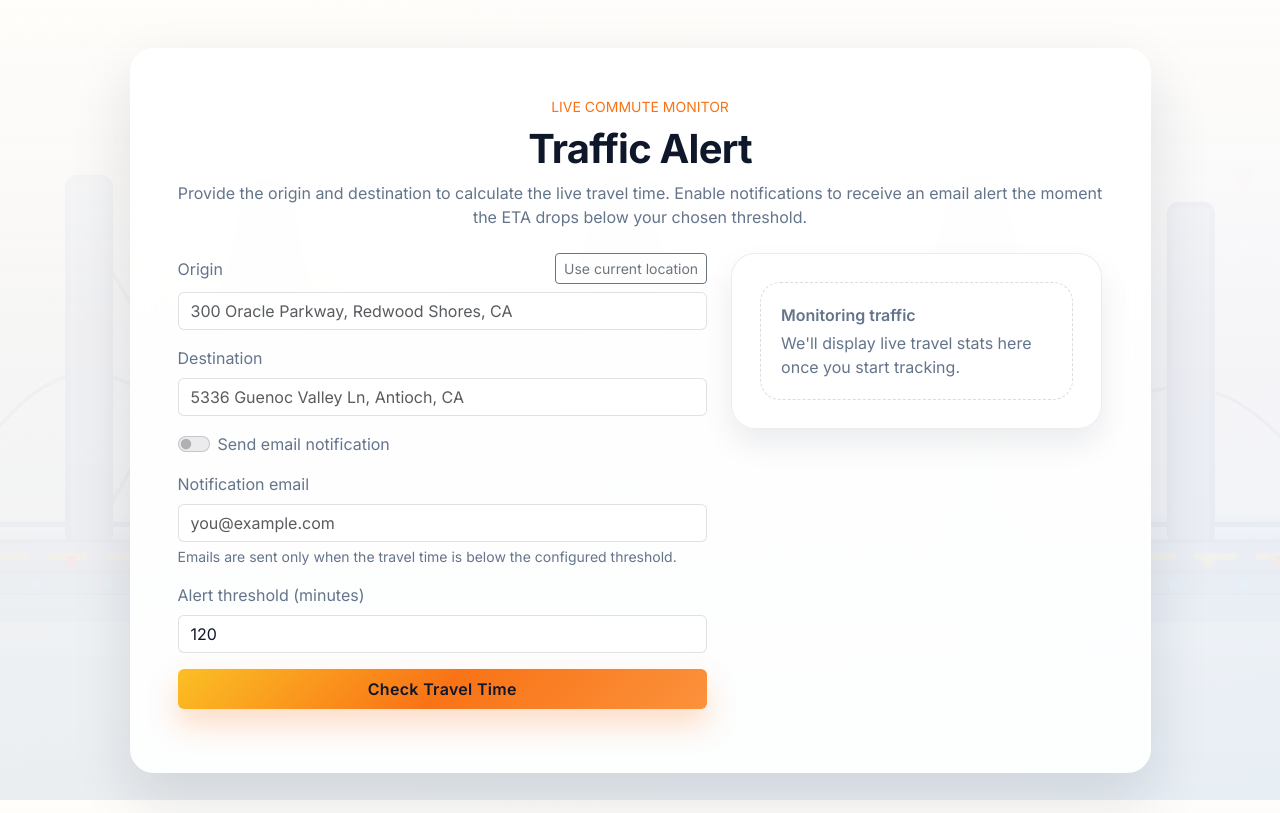
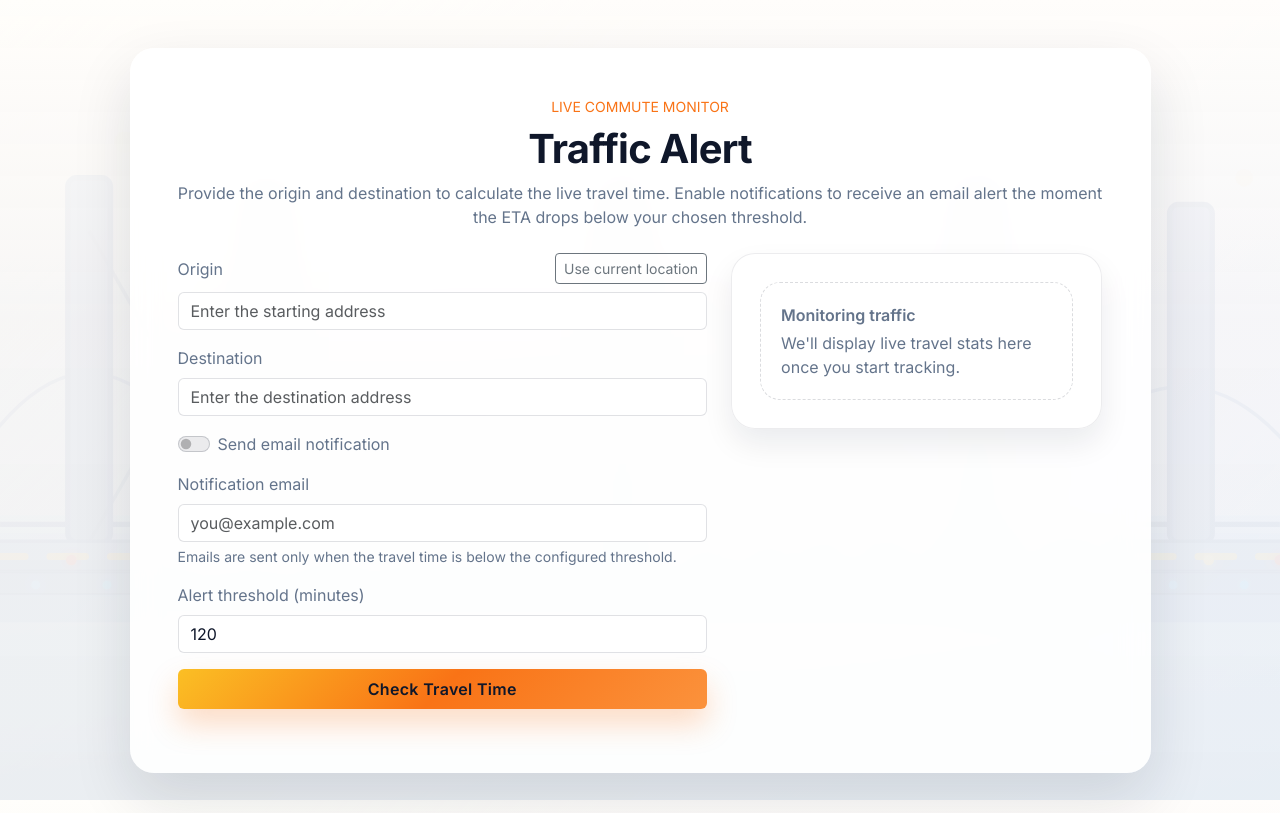
Before and after one commit to prakashnk/TrafficAlert, a Flask app: page / in a window 1280 px wide. Shown: the top 813 px of the page. Run offline with Flask 3, Linux system fonts and the light colour scheme.

Commit message:
Remove default address placeholders

```diff
--- a/templates/index.html
+++ b/templates/index.html
@@ -73,7 +73,7 @@
                           class="form-control"
                           id="origin"
                           name="origin"
-                          placeholder="300 Oracle Parkway, Redwood Shores, CA"
+                          placeholder="Enter the starting address"
                           required
                           autocomplete="off"
                           aria-autocomplete="list"
@@ -92,7 +92,7 @@
                           class="form-control"
                           id="destination"
                           name="destination"
-                          placeholder="5336 Guenoc Valley Ln, Antioch, CA"
+                          placeholder="Enter the destination address"
                           required
                           autocomplete="off"
                           aria-autocomplete="list"
```
